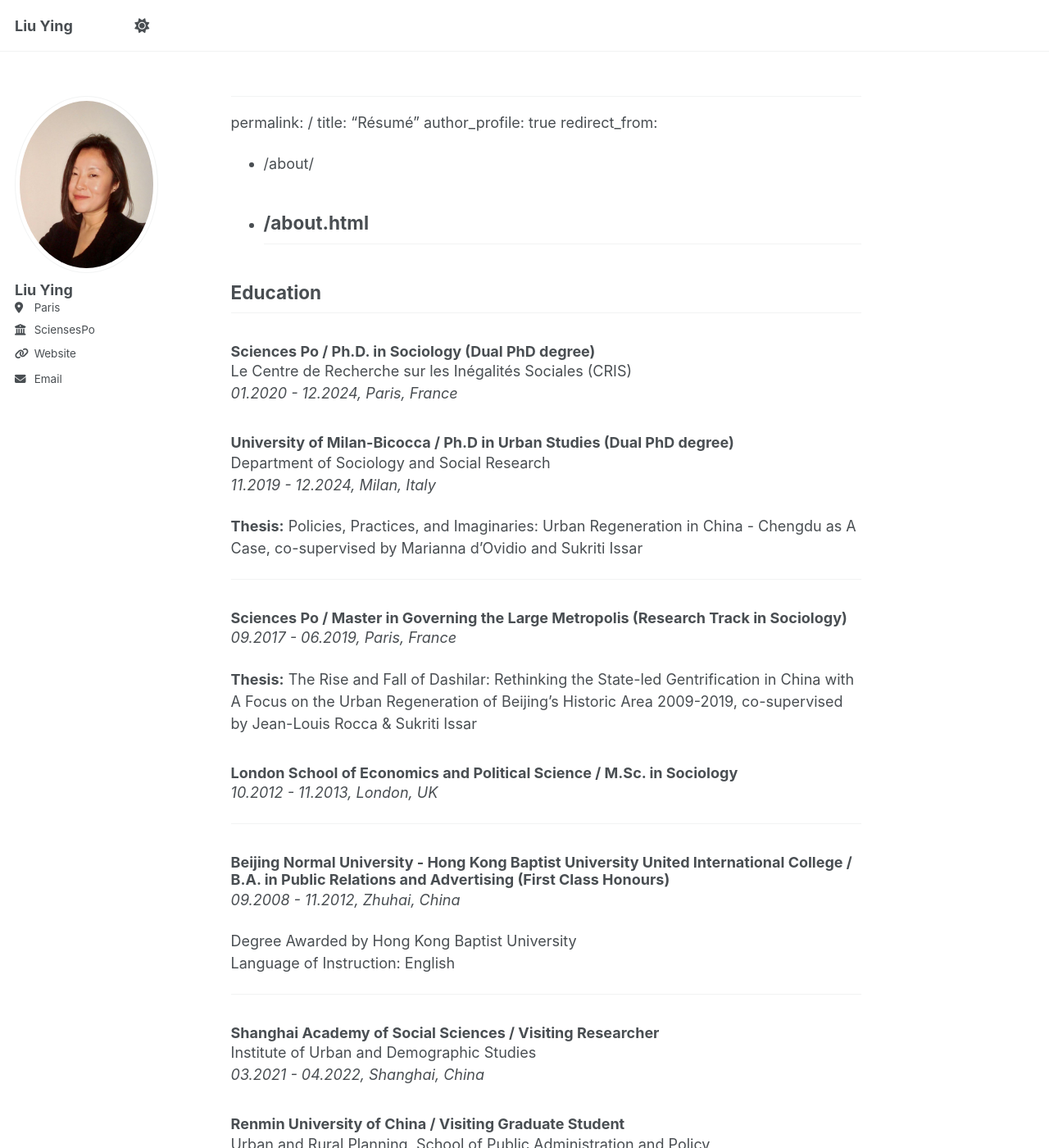
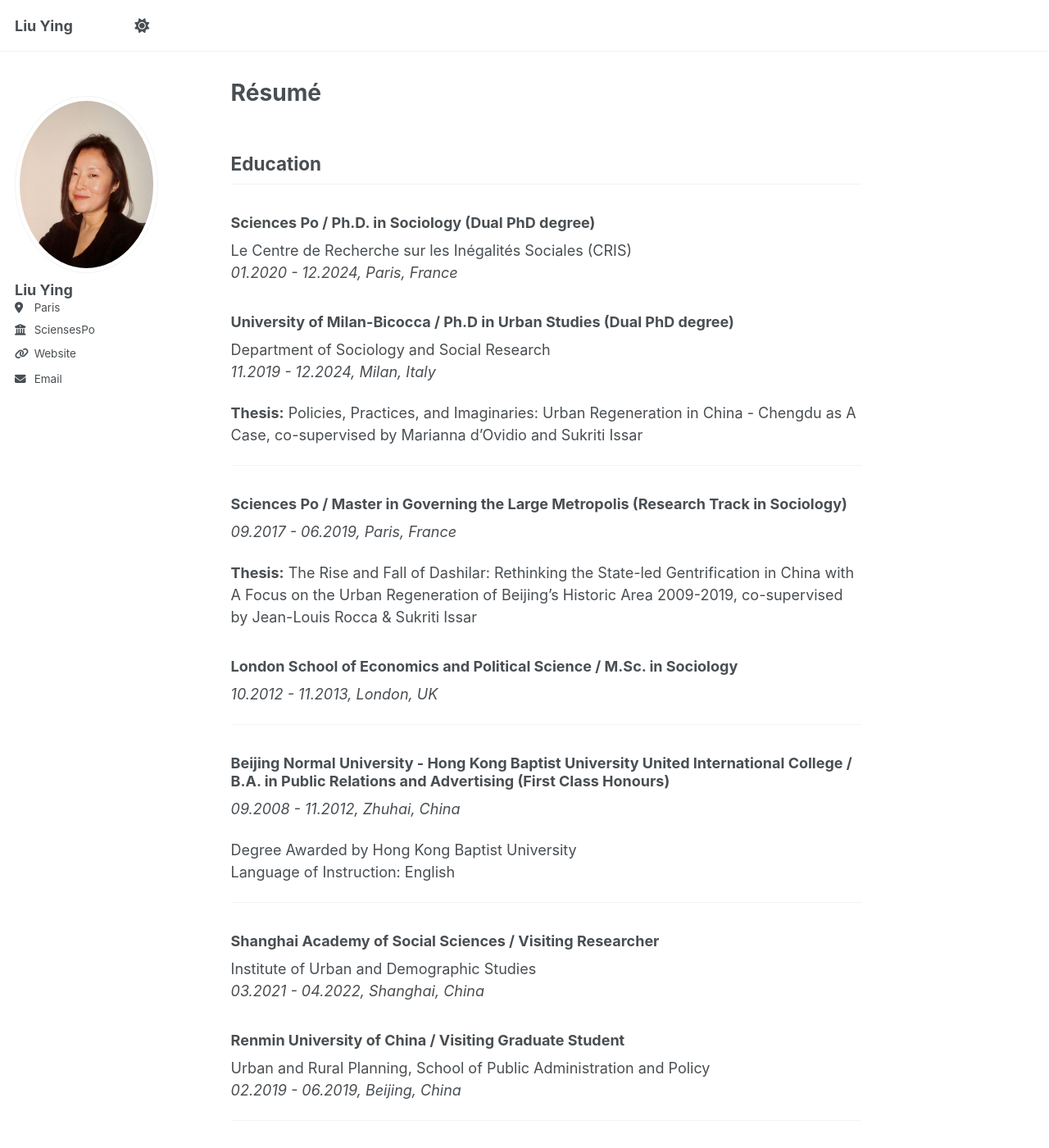
Before and after one commit to realdameiniu/realdameiniu.github.io, a Jekyll site: the page built from _pages/about.md, in a window 1280 px wide and 1400 px high. Shown: the whole window at 82% size. Built offline with Jekyll 4.4.1, drawn with Linux system fonts in a browser that asks for light colours; our own code applies the rules of GitHub Pages for plain Markdown files; a script that is not in the unit is left out.

Commit message:
Update about.md

```diff
--- a/_pages/about.md
+++ b/_pages/about.md
@@ -1,10 +1,3 @@
-
-<style>
-  h3 {
-    margin-bottom: 0px;
-  }
-</style>
-
 ---
 permalink: /
 title: "Résumé"
```
